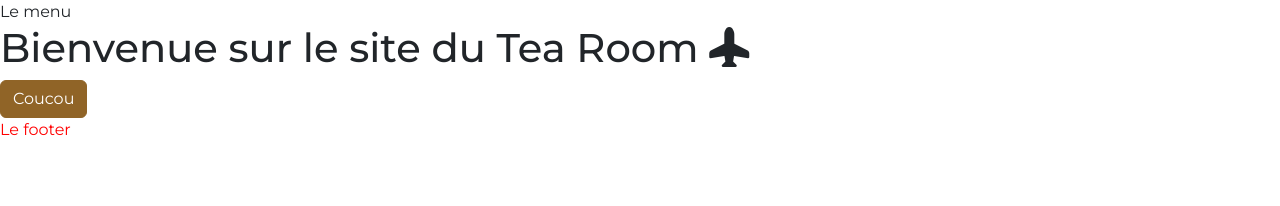
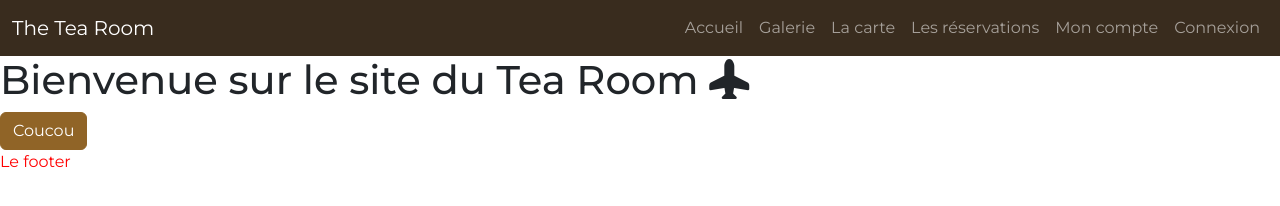
Before and after one commit to sophiedannery/THE-TEA-ROOM, a website with bundled scripts: page index.html in a window 1280 px wide. Built offline with nearby package versions, Linux system fonts and the light colour scheme; files whose address does not match are found by name; a web font is replaced by a local one.

Commit message:
Ajout header

```diff
--- a/index.html
+++ b/index.html
@@ -9,12 +9,47 @@
     <link rel="preconnect" href="https://fonts.googleapis.com">
     <link rel="preconnect" href="https://fonts.gstatic.com" crossorigin>
     <link href="https://fonts.googleapis.com/css2?family=Montserrat:ital,wght@0,100..900;1,100..900&display=swap" rel="stylesheet">
+    <link rel="preconnect" href="https://fonts.googleapis.com">
+    <link rel="preconnect" href="https://fonts.gstatic.com" crossorigin>
+    <link href="https://fonts.googleapis.com/css2?family=Hind+Madurai:wght@300;400;500;600;700&display=swap" rel="stylesheet">
+
 
     <title>Document</title>
 </head>
 <body>
 
-    <header>Le menu</header>
+    <header>
+        <nav class="navbar navbar-expand-lg bg-dark" data-bs-theme="dark">
+            <div class="container-fluid">
+              <a class="navbar-brand" href="/">The Tea Room</a>
+              <button class="navbar-toggler" type="button" data-bs-toggle="collapse" data-bs-target="#navbarSupportedContent" aria-controls="navbarSupportedContent" aria-expanded="false" aria-label="Toggle navigation">
+                <span class="navbar-toggler-icon"></span>
+              </button>
+              <div class="collapse navbar-collapse" id="navbarSupportedContent">
+                <ul class="navbar-nav ms-auto mb-2 mb-lg-0">
+                  <li class="nav-item">
+                    <a class="nav-link" href="/">Accueil</a>
+                  </li>
+                  <li class="nav-item">
+                    <a class="nav-link" href="#">Galerie</a>
+                  </li>
+                  <li class="nav-item">
+                    <a class="nav-link">La carte</a>
+                  </li>
+                  <li class="nav-item">
+                    <a class="nav-link">Les réservations</a>
+                  </li>
+                  <li class="nav-item">
+                    <a class="nav-link">Mon compte</a>
+                  </li>
+                  <li class="nav-item">
+                    <a class="nav-link">Connexion</a>
+                  </li>
+                </ul>
+              </div>
+            </div>
+          </nav>
+    </header>
 
     <main id="main-page"></main>
 
--- a/scss/_custom.scss
+++ b/scss/_custom.scss
@@ -3,8 +3,12 @@
 
 // Include any default variable overrides here (though functions won't be available)
 $primary: #906427;
+$secondary: #B6AC97;
+$dark: #392C1E;
+$black: #292222;
 
 $font-family-sans-serif: "Montserrat", sans-serif !default;
+$font-family-serif: "Hind Madurai", serif !default;
 
 
 
```
Also changed, not shown: scss/main.css, 1 other file.
